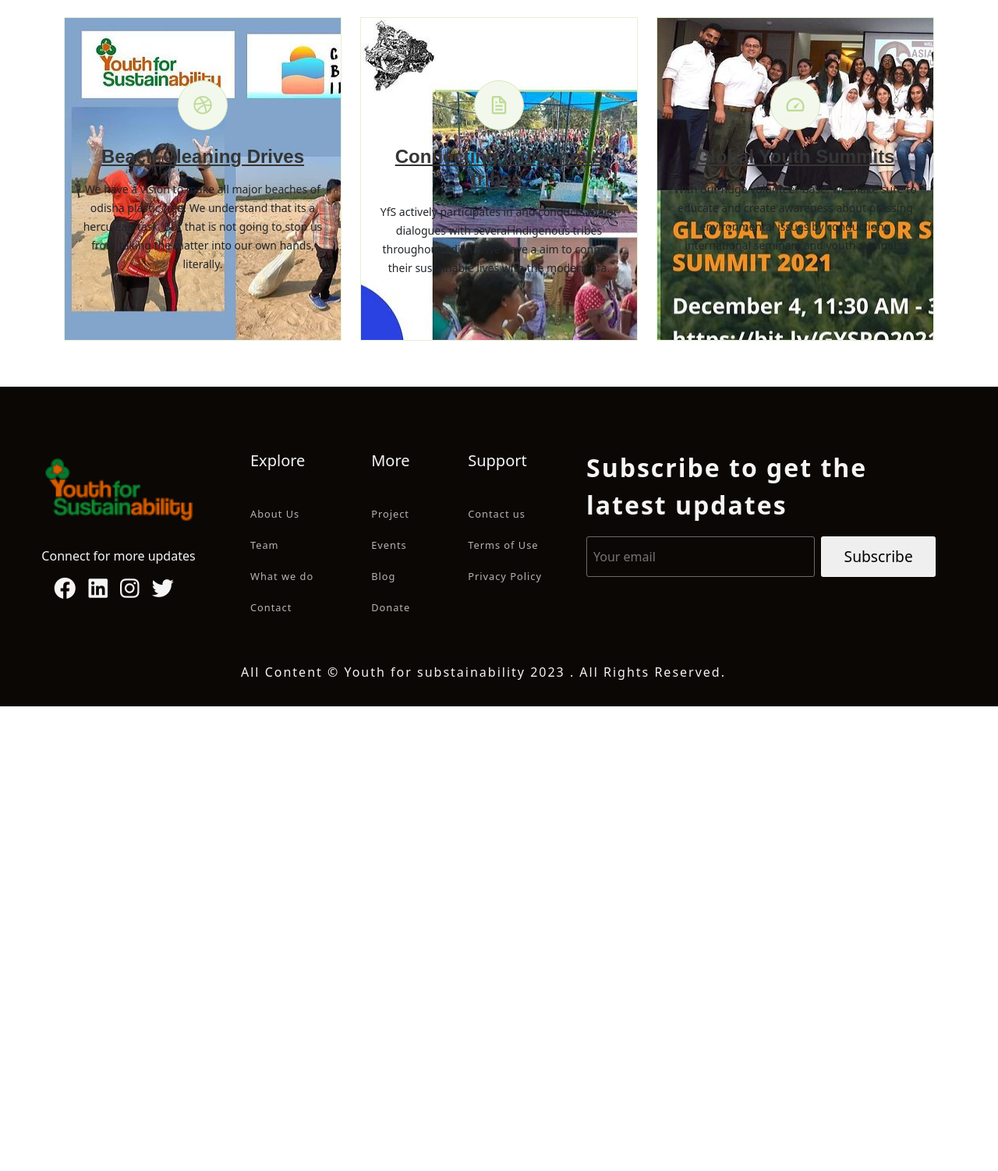
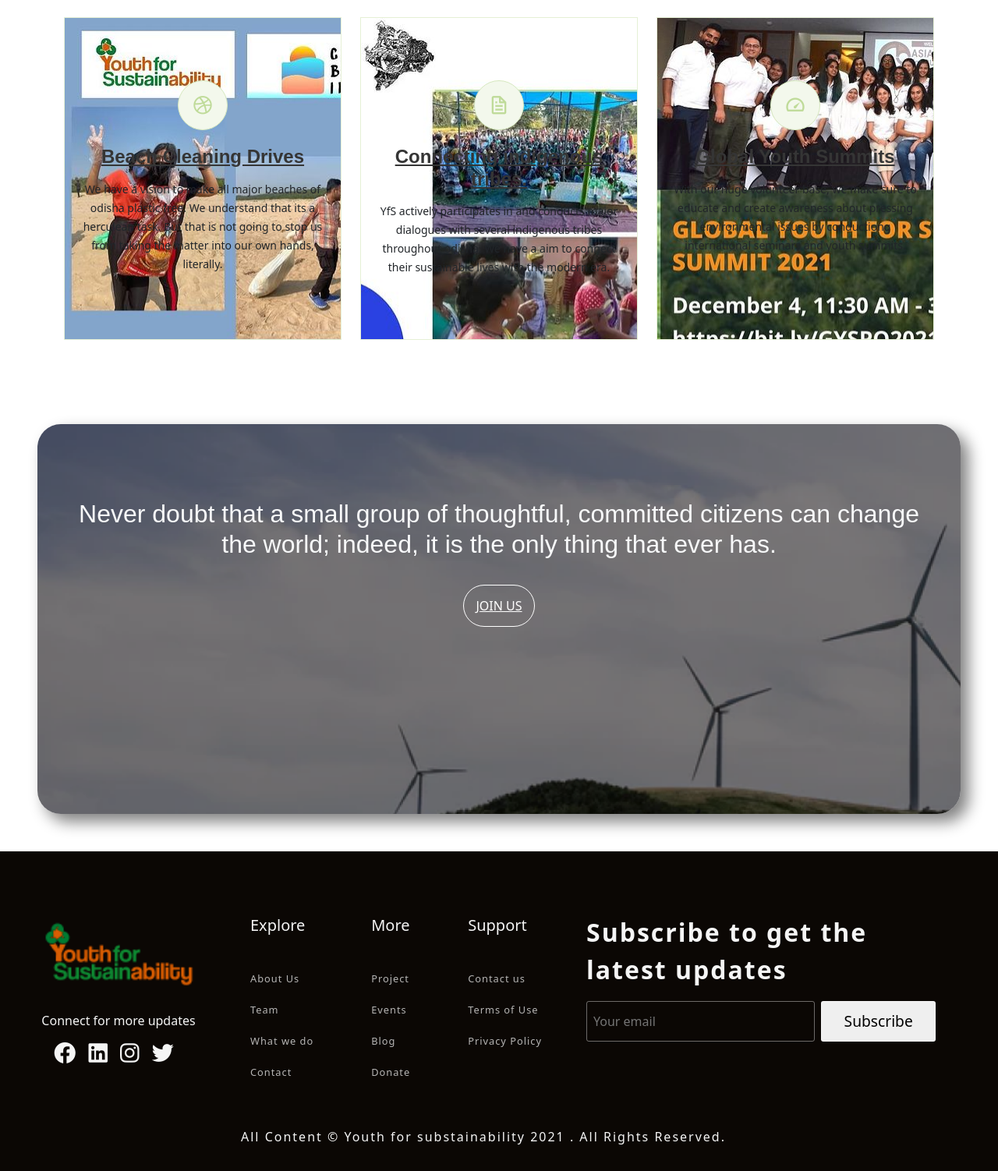
Before and after one commit to narayan071/yfs3, a Django app: page / in a window 1280 px wide. Shown: the part 3240-4742 px from the top of the page at 78% size. Before the commit the page ends 4146 px from the top, so only its background shows below. Run offline with Django 4.2, Linux system fonts and the light colour scheme; some libraries are stand-ins or nearby versions.

Commit message:
few changes

```diff
--- a/static/css/base.css
+++ b/static/css/base.css
@@ -49,6 +49,7 @@
     scrollbar-width: thin;
     scrollbar-color: green white;
 }
+
 
 a {
   text-decoration: none;
@@ -1081,9 +1082,9 @@
 }
 
 footer #links {
-  -ms-grid-row: 1;
+  grid-row: 2 / span 2;
   -ms-grid-row-span: 2;
-  -ms-grid-column: 2;
+  grid-column: 2 / span 2;
   grid-area: links;
   display: -webkit-box;
   display: -ms-flexbox;
@@ -1157,9 +1158,9 @@
 }
 
 footer #subscription {
-  -ms-grid-row: 1;
+  grid-row: 2 / span 2;
   -ms-grid-row-span: 2;
-  -ms-grid-column: 3;
+  grid-column: 2 / span 2;
   grid-area: subscription;
   width: 100%;
 }
@@ -1213,8 +1214,8 @@
 }
 
 footer #copyright {
-  -ms-grid-row: 3;
-  -ms-grid-column: 1;
+  grid-row: 2 / span 2;
+  grid-column: 2 / span 2;
   -ms-grid-column-span: 3;
   grid-area: copyright;
   margin-top: 2.5rem;
--- a/templates/base.html
+++ b/templates/base.html
@@ -21,7 +21,7 @@
         <div class="container-fluid">
           <a class="navbar-brand fw-bolder" style="color:rgb(71, 68, 68);" href="/"><img src="{% static 'images/main-logo.png' %}" alt="logo"></a>
           <button class="navbar-toggler " type="button" data-bs-toggle="collapse" data-bs-target="#navbarSupportedContent" aria-controls="navbarSupportedContent" aria-expanded="false" aria-label="Toggle navigation">
-            <span class="navbar-toggler-icon"></span>
+            <span class=" navbar-toggler-icon"></span>
           </button>
           <div class="collapse navbar-collapse" style = "height:100%" id="navbarSupportedContent">
             <ul class="navbar-nav mb-2 mb-lg-0 ms-auto h-100">
@@ -114,7 +114,7 @@
       </div>
       <div id="copyright">
         <p align="center">
-          All Content © Youth for substainability 2023 . All Rights Reserved.
+          All Content © Youth for substainability 2021 . All Rights Reserved.
         </p>
       </div>
     </footer>
--- a/templates/events/events.html
+++ b/templates/events/events.html
@@ -21,7 +21,6 @@
     <h1 class="display-6 fw-bold mb-2">Explore the events</h1>
     <div id="carouselExample" class="carousel slide">
         <div class="carousel-inner">
-
           <div class="carousel-item active" data-bs-interval="10000">
             <div class="d-flex justify-content-center align-items-center">
                 <div class="card text-center shadow-lg" style="width: 18rem;">
--- a/templates/home/home.html
+++ b/templates/home/home.html
@@ -169,13 +169,16 @@
             <div class="icon-box" data-aos="zoom-in" data-aos-delay="200"  style="background: url('{% static 'images/palm_oil.jpg' %}')">
               <div class="icon"><i class="bx bx-tachometer"></i></div>
               <h4><a href="https://www.instagram.com/p/CWkCcSAKyCx/">Global Youth Summits</a></h4>
-              <p>With our huge volunteer base, we make sure to educate and create awareness about pressing environmental issues by conductiong international seminars and youth summits.</p>
+              <p class="blockquote">With our huge volunteer base, we make sure to educate and create awareness about pressing environmental issues by conductiong international seminars and youth summits.</p>
             </div>
           </div>
-
-
       </div>
     </section><!-- End Services Section -->
 
-
+    <!-- ======= Data Section ======= -->
+    <div class="text-light m-5 p-5 join-us image-fluid" style="height:500px; border-radius:30px;background: url('{% static 'images/home/join-us-bg.png' %}'); background-size:cover; box-shadow:10px 10px 20px grey">
+      <h2 class="mt-5"><center>Never doubt that a small group of thoughtful, committed citizens can change the world; indeed, it is the only thing that ever has.</center></h2>
+      <center class="my-5"><a class="cta-btn center-auto text-white " style="border: white solid 1px;padding:15px;border-radius:40px;" href="">JOIN US</a></center>
+    </div>
+    <!-- End Data Section -->
 {% endblock content %}
```
